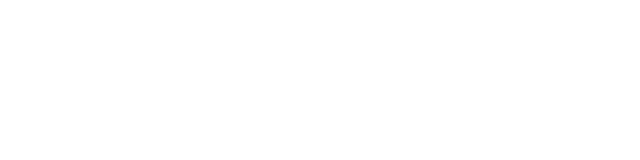
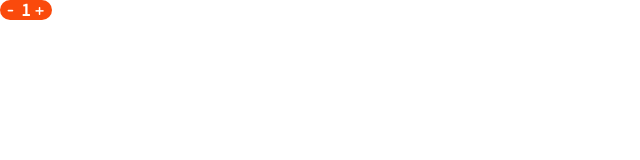
Before and after one commit to mangelpt/Store, a React (Create React App) app: page / in a window 1280 px wide. Shown: the top 160 px of the page, without its empty margins (0-640 px from the left). Built offline with nearby package versions, Linux system fonts and the light colour scheme.

Commit message:
add component counter with merge develop

```diff
--- a/src/App.js
+++ b/src/App.js
@@ -1,12 +1,13 @@
 import React from "react";
 import { css, Global } from "@emotion/react";
+import { Counter } from "./components/UI/Counter";
 
 const cssGlobal = css`
 
   @import url('https://fonts.googleapis.com/css2?family=Source+Sans+Pro&display=swap');
   * {
     font-family: 'Source Sans Pro', sans-serif;
-  } */
+  }
 `;
 
 function App() {
@@ -15,6 +16,7 @@
       <Global
         styles={cssGlobal}
       />
+      <Counter/>
     </main>
   );
 }
--- a/src/components/UI/Counter.js
+++ b/src/components/UI/Counter.js
@@ -23,6 +23,7 @@
     line-height: 23px;
     text-align: center;
     color: #FFFFFF;
+    margin-bottom: 2px;
   `;
 
   const SignsLeast = styled.p`
@@ -34,7 +35,7 @@
     text-align: center;
     color: #FFFFFF;
     padding: 6px 7px;
-    margin-bottom: 0px;
+    margin-bottom: 2px;
   `;
 
   const Signs = styled.p`
@@ -46,6 +47,7 @@
     text-align: center;
     color: #ffffff;
     padding: 6px 7px 8px 4px;
+    margin-bottom: 2px;
   `;
 
   function handleClickLeast() {
```
